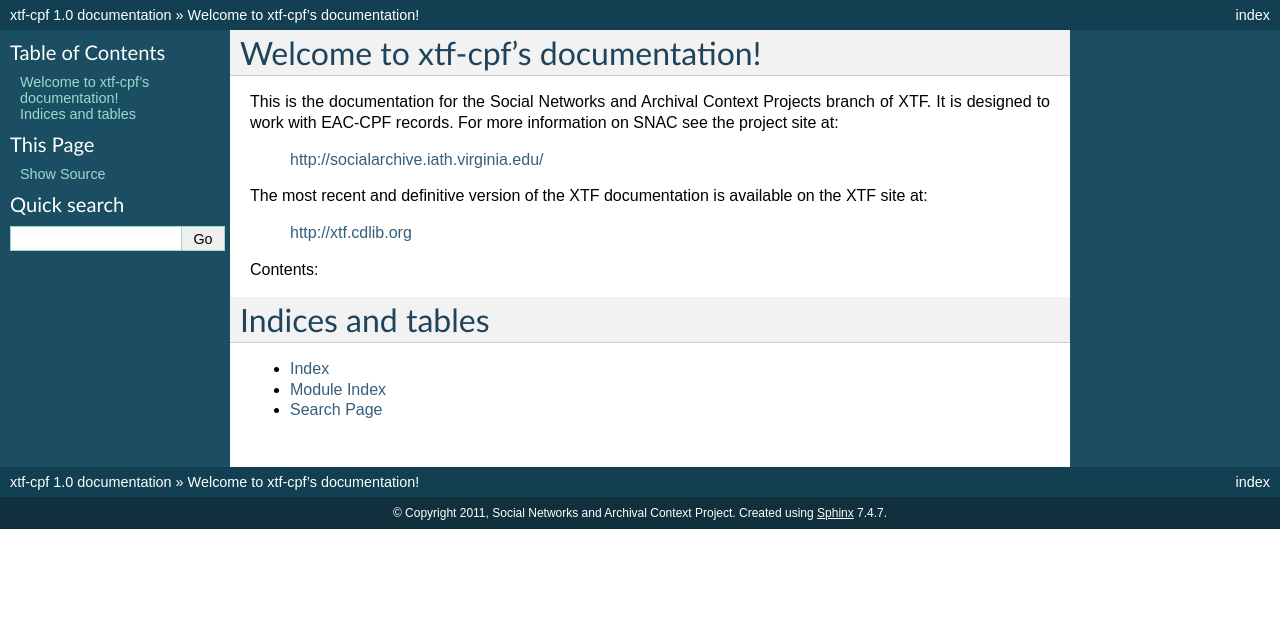
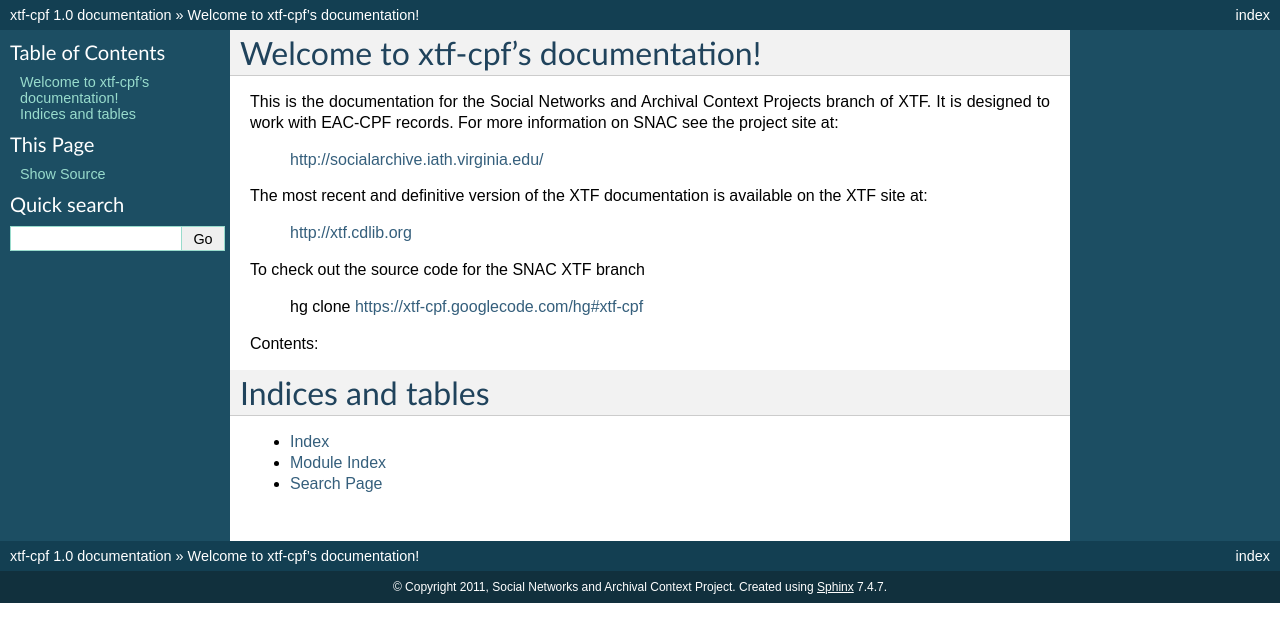
Before and after one commit to snac-pilot/xtf-cpf, a Sphinx documentation site: the page built from docs/index.rst, in a window 1280 px wide. Shown: the top 642 px of the page. Built offline with Sphinx 7.4.7, drawn with Linux system fonts in a browser that asks for light colours.

Commit message:
clone command

```diff
--- a/docs/index.rst
+++ b/docs/index.rst
@@ -18,6 +18,10 @@
 
     http://xtf.cdlib.org
 
+To check out the source code for the SNAC XTF branch
+
+    hg clone https://xtf-cpf.googlecode.com/hg#xtf-cpf
+
 
 Contents:
 
```
